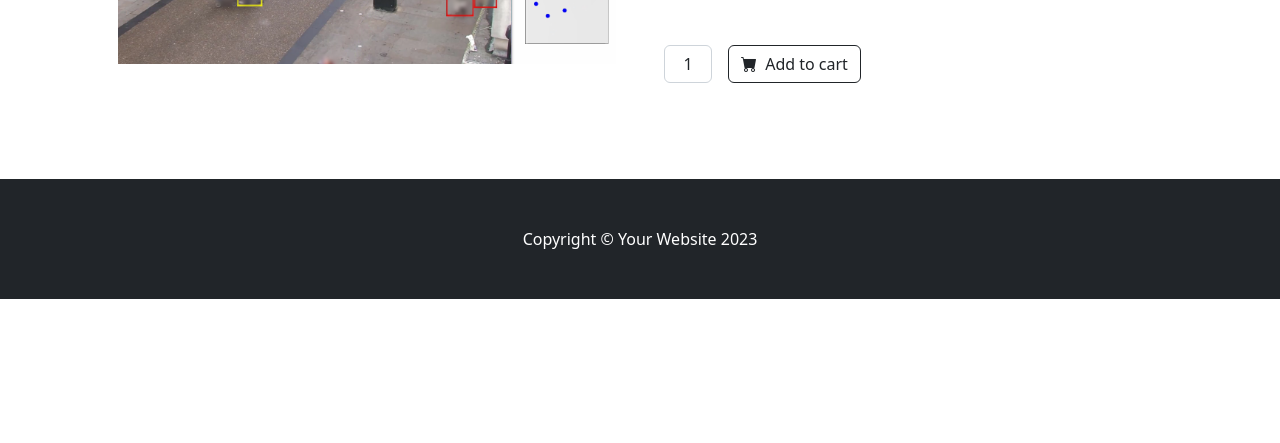
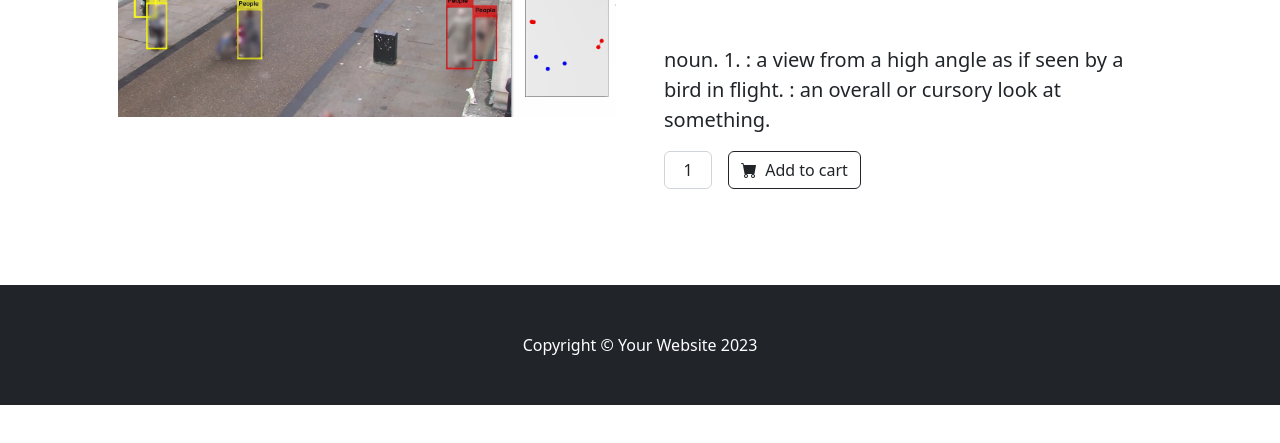
Before and after one commit to bankitomi32/BTk, a plain HTML site: page index.html in a window 1280 px wide. Shown: the part 333-776 px from the top of the page. Drawn offline with nearby package versions, Linux system fonts and the light colour scheme.

Commit message:
Update index.html

```diff
--- a/index.html
+++ b/index.html
@@ -55,7 +55,7 @@
                             <span class="text-decoration-line-through">2000 HUF</span>
                             <span>500 HUF</span>
                         </div>
-                        <p class="lead"></p>
+                        <p class="lead">noun. 1. : a view from a high angle as if seen by a bird in flight. : an overall or cursory look at something.</p>
                         <div class="d-flex">
                             <input class="form-control text-center me-3" id="inputQuantity" type="num" value="1" style="max-width: 3rem" />
                             <button class="btn btn-outline-dark flex-shrink-0" type="button">
```
